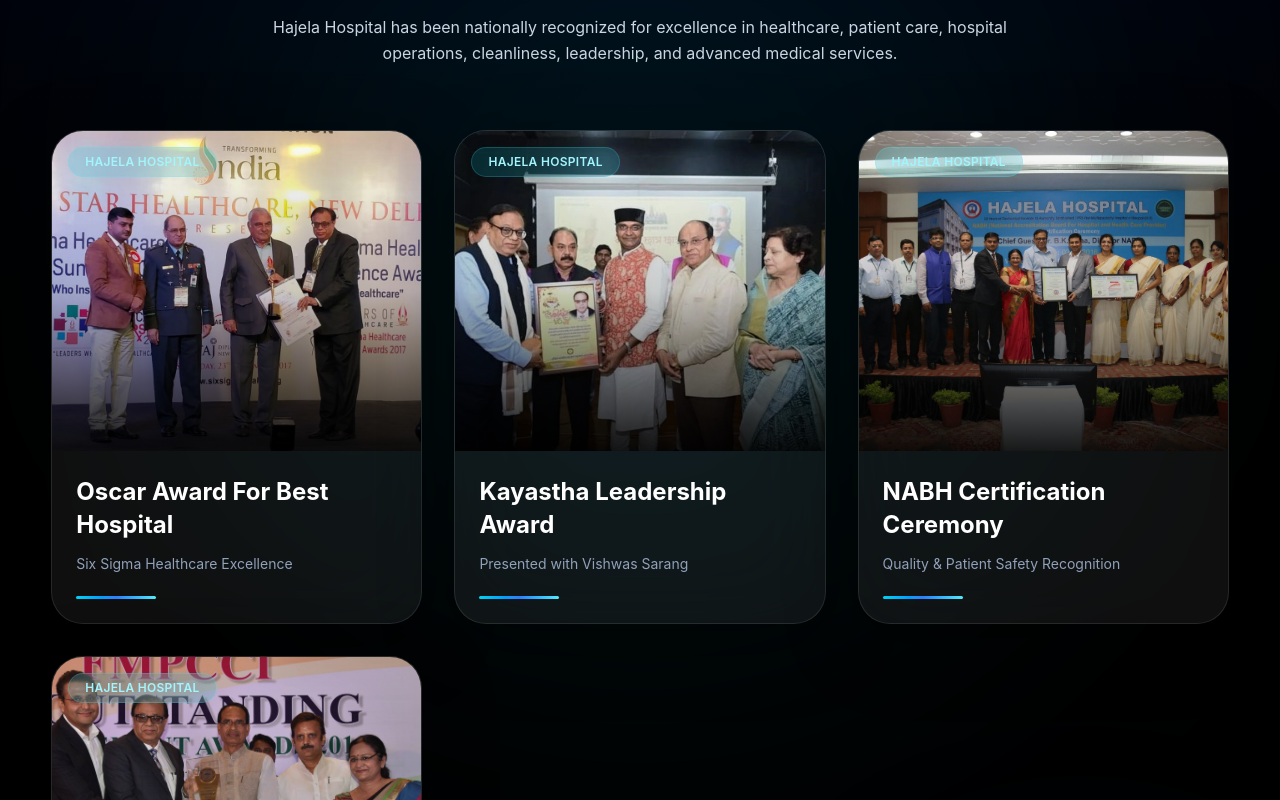
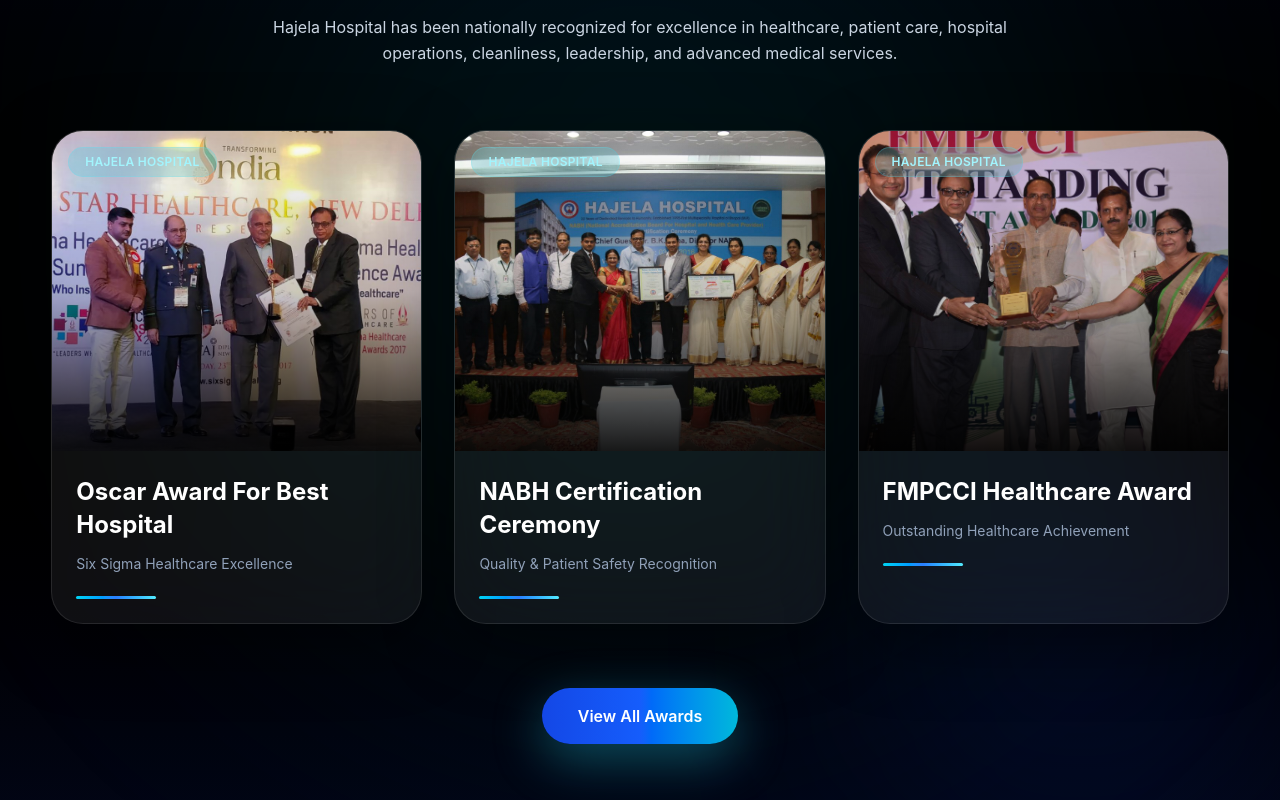
Before and after one commit to Siddharthss123ss/Hajela-hospital, a Next.js app: page / in a window 1280 px wide. Shown: the part 5660-6460 px from the top of the page. Built offline with nearby package versions, Linux system fonts and the light colour scheme; no server answers; the database is empty.

Commit message:
database improved and backend

```diff
--- a/app/awards/page.tsx
+++ b/app/awards/page.tsx
@@ -8,12 +8,6 @@
     title: "Oscar Award For Best Hospital",
     subtitle: "Six Sigma Healthcare Excellence",
     image: "/awards/oscar.jpg",
-  },
-
-  {
-    title: "Kayastha Leadership Award",
-    subtitle: "Presented with Vishwas Sarang",
-    image: "/awards/KAYASTHA.jpg",
   },
 
   {
--- a/components/home/Awards.tsx
+++ b/components/home/Awards.tsx
@@ -8,12 +8,6 @@
     title: "Oscar Award For Best Hospital",
     subtitle: "Six Sigma Healthcare Excellence",
     image: "/awards/oscar.jpg",
-  },
-
-  {
-    title: "Kayastha Leadership Award",
-    subtitle: "Presented with Vishwas Sarang",
-    image: "/awards/KAYASTHA.jpg",
   },
 
   {
```
